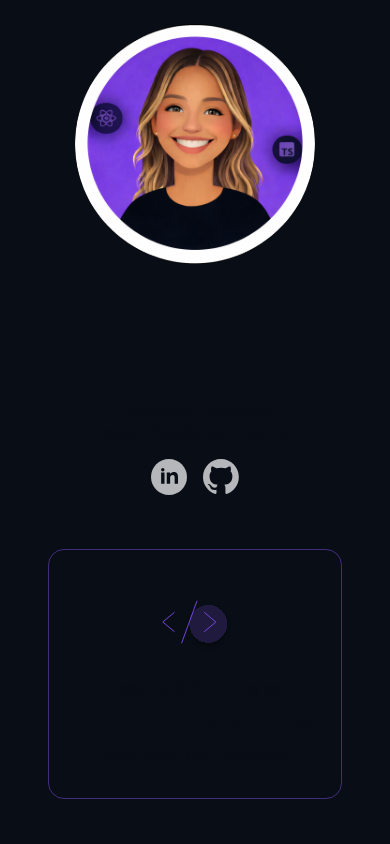
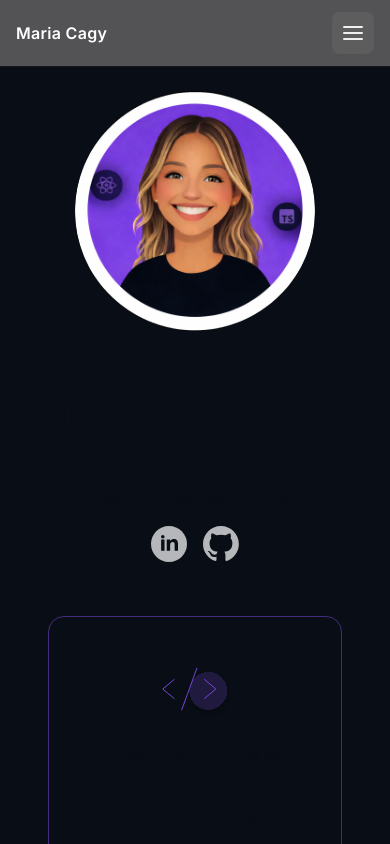
Before and after one commit to maria-eduarda-cagy/front-end-cv-app, a React (Vite) app: page / in a window 390 px wide. Shown: the top 844 px of the page. Built offline with nearby package versions, Linux system fonts and the light colour scheme.

Commit message:
feat: create header

```diff
--- a/src/App.css
+++ b/src/App.css
@@ -1,7 +1,18 @@
 #root {
-  background: #090e16;
   width: 100%;
 }
+html {
+  scroll-behavior: smooth;
+}
+
+
+#about-me,
+#my-career,
+#recommendations,
+#skills {
+  scroll-margin-top: 80px;
+}
+
 .page {
   width: 100%;
   max-width: 1280px;
@@ -10,7 +21,6 @@
   display: flex;
   flex-direction: column;
   gap: 1rem;
-  background-color: #090e16;
 }
 .page-container,
 .container-start,
--- a/src/App.tsx
+++ b/src/App.tsx
@@ -65,6 +65,7 @@ function App() {
             {/* <Button>Lets Talk?</Button> */}
           </div>
           <div className="container-center" id="experience">
+
             <Experience
               src={codeIcon}
               position="Front-End Developer"
--- a/src/index.css
+++ b/src/index.css
@@ -46,7 +46,6 @@ button {
   font-size: 1em;
   font-weight: 500;
   font-family: inherit;
-  background-color: #1a1a1a;
   cursor: pointer;
   transition: border-color 0.25s;
 }
--- a/src/sections/header/header.tsx
+++ b/src/sections/header/header.tsx
@@ -1,26 +1,95 @@
-import { HeaderBackground } from "../styles";
+import { useEffect, useState } from "react";
+import {
+  HeaderWrapper,
+  HeaderInner,
+  Brand,
+  Nav,
+  NavLink,
+  MobileLink,
+  BurgerButton,
+  BurgerBar,
+} from "../styles";
 
-//icons
-import linkedinIcon from "../../assets/icons/linkedin.svg";
-import githubIcon from "../../assets/icons/github.svg";
+const navItems = [
+  { label: "Home", href: "#avatar" },
+  { label: "About", href: "#about-me" },
+  { label: "Career", href: "#my-career" },
+  { label: "Recommendations", href: "#recommendations" },
+  { label: "Skills", href: "#skills" },
+];
 
 export default function Header() {
+  const [open, setOpen] = useState(false);
+
+  useEffect(() => {
+    const onResize = () => {
+      if (window.innerWidth >= 768) setOpen(false);
+    };
+    window.addEventListener("resize", onResize);
+    return () => window.removeEventListener("resize", onResize);
+  }, []);
+
+  const handleNavClick = (href: string) => {
+    setOpen(false);
+
+    const el = document.querySelector(href);
+    if (el) {
+      el.scrollIntoView({ behavior: "smooth", block: "start" });
+    }
+  };
+
   return (
-    <HeaderBackground>
-      <div className="mobile-header-icons">
-        <a
-          href="https://www.linkedin.com/in/maria-eduarda-cagy/"
-          target="_blank"
+    <HeaderWrapper>
+      <HeaderInner>
+        <Brand href="#avatar" aria-label="Go to top">
+          Maria Cagy
+        </Brand>
+
+        {/* Desktop navigation */}
+        <Nav $variant="desktop" aria-label="Primary">
+          {navItems.map((item) => (
+            <NavLink key={item.href} href={item.href}>
+              {item.label}
+            </NavLink>
+          ))}
+        </Nav>
+
+        <BurgerButton
+          onClick={() => setOpen((v) => !v)}
+          aria-label="Toggle navigation menu"
+          aria-expanded={open}
+          aria-controls="mobile-nav"
+          type="button"
         >
-          <img src={linkedinIcon}  alt="linkedIn Icon" />
-        </a>
-        <a
-          href="https://github.com/maria-eduarda-cagy"
-          target="_blank"
-        >
-          <img src={githubIcon}  alt="github Icon" />
-        </a>
-      </div>
-    </HeaderBackground>
+          {[0, 1, 2].map((index) => (
+            <BurgerBar
+              key={index}
+              $open={open}
+              $index={index}
+            />
+          ))}
+        </BurgerButton>
+      </HeaderInner>
+
+      <Nav
+        id="mobile-nav"
+        $variant="mobile"
+        $open={open}
+        aria-label="Mobile"
+      >
+        {navItems.map((item) => (
+          <MobileLink
+            key={item.href}
+            href={item.href}
+            onClick={(e) => {
+              e.preventDefault();
+              handleNavClick(item.href);
+            }}
+          >
+            {item.label}
+          </MobileLink>
+        ))}
+      </Nav>
+    </HeaderWrapper>
   );
 }
--- a/src/sections/styles.ts
+++ b/src/sections/styles.ts
@@ -1,20 +1,35 @@
 import styled from "styled-components";
 
-export const HeaderBackground = styled.div`
-  width: 100%;
-  height: 64px;
-  display: none;
-  .mobile-header-icons {
-    display: flex;
-    justify-content: center;
-    gap: 16px;
+export const HeaderWrapper = styled.header`
+  position: sticky;
+  top: 0;
+  z-index: 50;
+  backdrop-filter: blur(10px);
+  background: rgba(10, 10, 14, 0.7);
+  border-bottom: 1px solid rgba(255, 255, 255, 0.06);
+`;
+
+export const HeaderInner = styled.div`
+  position: relative;
+  max-width: 1100px;
+  margin: 0 auto;
+  padding: 0.9rem 1.25rem;
+  display: flex;
+  align-items: center;
+  justify-content: space-between;
+  gap: 1rem;
+
+  @media (max-width: 768px) {
+    padding: 0.75rem 1rem;
   }
+`;
 
-  @media and (min-width: 768px) {
-    background-color: #7b4ae2;
-    opacity: 0.3;
-    border-radius: 17px;
-  }
+export const Brand = styled.a`
+  color: #fff;
+  text-decoration: none;
+  font-weight: 600;
+  letter-spacing: 0.3px;
+  white-space: nowrap;
 `;
 
 export const FooterBackground = styled.footer`
@@ -39,3 +54,116 @@ export const FooterBackground = styled.footer`
     gap: 1rem;
   }
 `;
+
+export const Nav = styled.nav<{
+  $variant: "desktop" | "mobile";
+  $open?: boolean;
+}>`
+  ${({ $variant }) =>
+    $variant === "desktop" &&
+    `
+    display: flex;
+    gap: 0.9rem;
+    flex-wrap: wrap;
+    justify-content: flex-end;
+
+    @media (max-width: 768px) {
+      display: none;
+    }
+  `}
+
+  ${({ $variant, $open }) =>
+    $variant === "mobile" &&
+    `
+    display: block;
+    max-height: ${$open ? "320px" : "0"};
+    overflow: hidden;
+    transition: max-height 240ms ease;
+    border-top: 1px solid rgba(255, 255, 255, 0.06);
+        position: absolute;
+    background: rgba(10, 10, 14);
+    width: 100%;
+}
+
+    @media (min-width: 769px) {
+      display: none;
+    }
+  `}
+`;
+
+export const NavLink = styled.a`
+  color: rgba(255, 255, 255, 0.85);
+  text-decoration: none;
+  font-size: 0.95rem;
+  padding: 0.35rem 0.55rem;
+  border-radius: 10px;
+  white-space: nowrap;
+
+  &:hover {
+    background: rgba(255, 255, 255, 0.08);
+    color: #fff;
+  }
+`;
+
+export const MobileLink = styled(NavLink)`
+  display: block;
+  padding: 0.85rem 1.25rem;
+  border-radius: 0;
+
+  &:hover {
+    background: rgba(255, 255, 255, 0.06);
+  }
+`;
+
+export const BurgerButton = styled.button`
+  display: none;
+  width: 42px;
+  height: 42px;
+  border: 0;
+  border-radius: 8px;
+  background: rgba(255, 255, 255, 0.06);
+  cursor: pointer;
+  padding: 10px;
+
+  &:hover {
+    background: rgba(255, 255, 255, 0.1);
+  }
+
+  @media (max-width: 768px) {
+    display: flex;
+    align-items: center;
+    justify-content: center;
+    flex-direction: column;
+    gap: 4px;
+  }
+`;
+
+export const BurgerBar = styled.span<{ $open: boolean; $index: number }>`
+  display: block;
+  height: 2px;
+  width: 20px;
+  background: rgba(255, 255, 255, 0.9);
+  border-radius: 5px;
+  transition: transform 180ms ease, opacity 180ms ease;
+
+  ${({ $open, $index }) =>
+    $open &&
+    $index === 0 &&
+    `
+      transform: translateY(6px) rotate(45deg);
+    `}
+
+  ${({ $open, $index }) =>
+    $open &&
+    $index === 1 &&
+    `
+      opacity: 0;
+    `}
+
+  ${({ $open, $index }) =>
+    $open &&
+    $index === 2 &&
+    `
+      transform: translateY(-6px) rotate(-45deg);
+    `}
+`;
```
